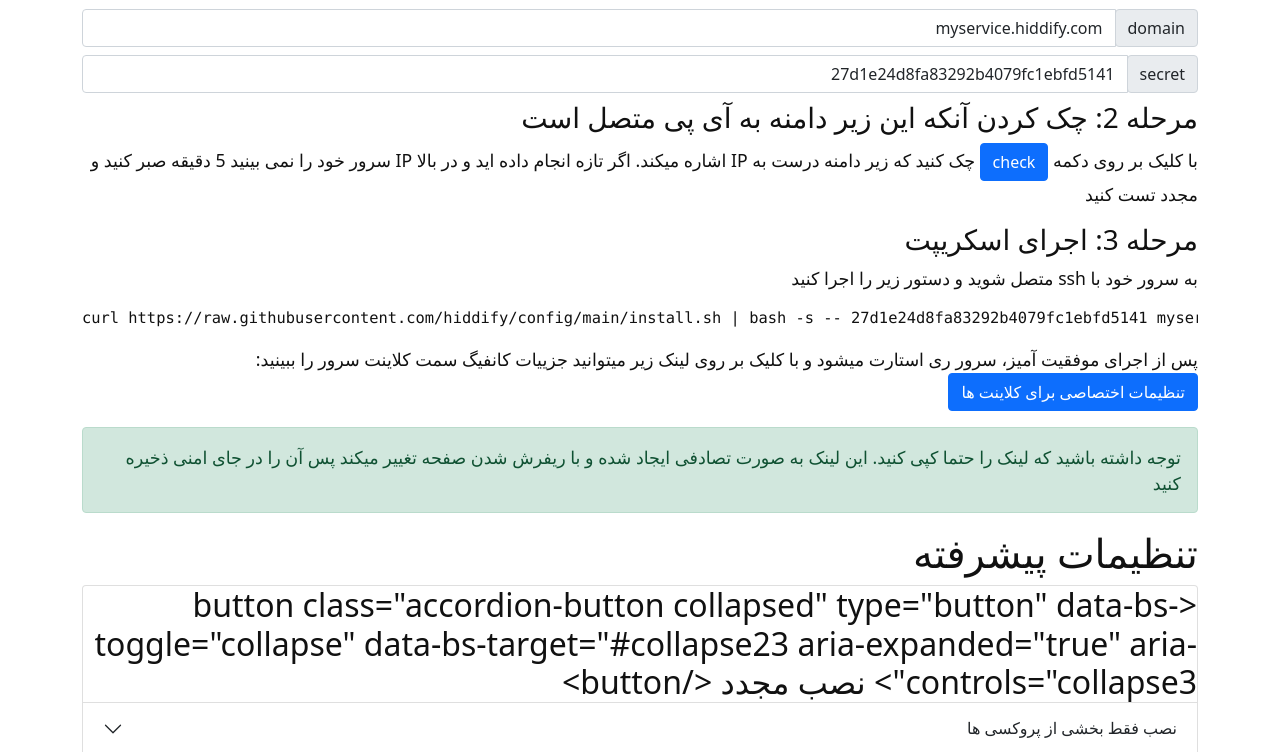
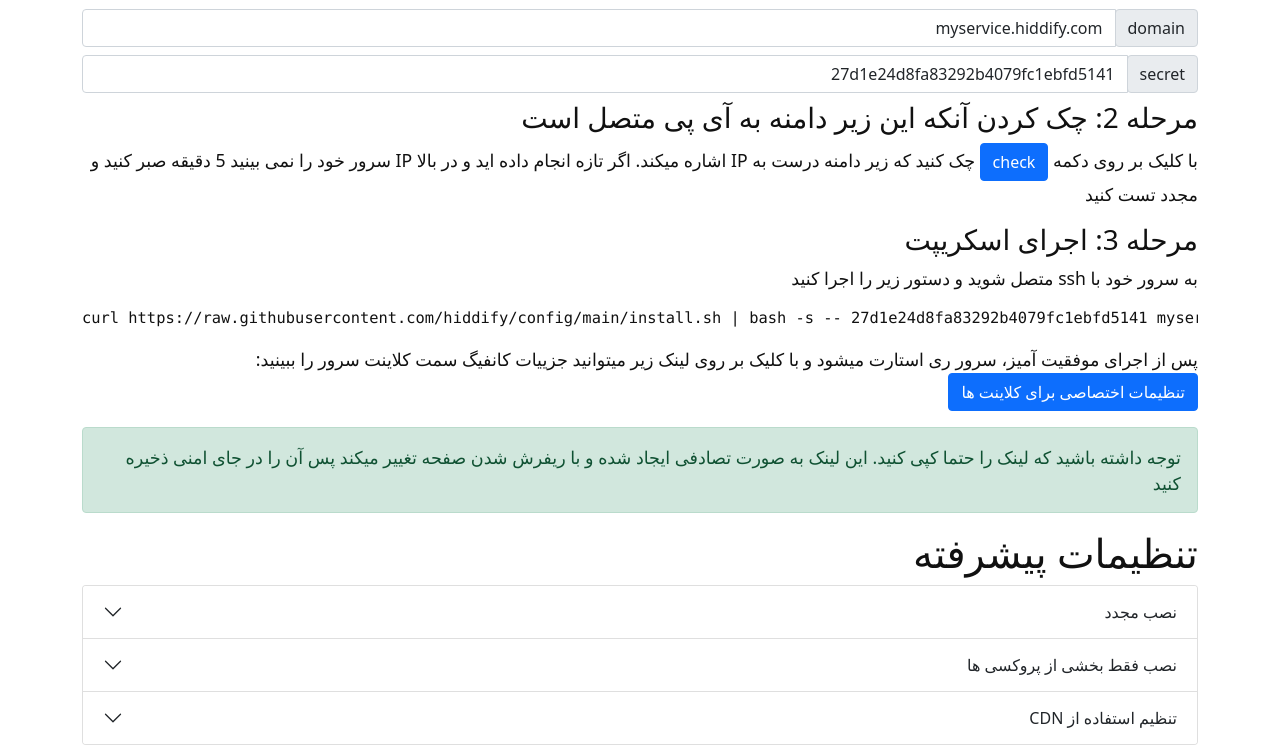
Before and after one commit to hiddify/hiddify.github.io, a Jekyll site: the page built from pages/setup-proxy-one-click.md, in a window 1280 px wide and 900 px high, scrolled down 753 px, cut to the strip 0-752 px from the top of the window. Built offline with Jekyll 4.4.1, drawn with Linux system fonts in a browser that asks for light colours.

Commit message:
Update setup-proxy-one-click.md

```diff
--- a/pages/setup-proxy-one-click.md
+++ b/pages/setup-proxy-one-click.md
@@ -68,14 +68,14 @@ curl https://raw.githubusercontent.com/hiddify/config/main/install.sh | bash -s
 <div class="accordion" id="accordionExample">
   <div class="accordion-item">
     <h2 class="accordion-header" id="heading3">
-      <button class="accordion-button collapsed" type="button" data-bs-toggle="collapse" data-bs-target="#collapse23 aria-expanded="true" aria-controls="collapse3">
+      <button class="accordion-button collapsed" type="button" data-bs-toggle="collapse" data-bs-target="#collapse3" aria-expanded="true" aria-controls="collapse3">
         نصب مجدد
       </button>
     </h2>
     <div id="collapse3" class="accordion-collapse collapse" aria-labelledby="heading3" data-bs-parent="#accordionExample">
       <div class="accordion-body">
        ابتدا دستور زیر را اجرا کنید و سپس دستورات بالا را مجدد اجرا کنید.
-                                 <br>
+                                 <br/>
         <code> rm -rf /opt/hiddify-config/ </code>
 
        </div>
```
